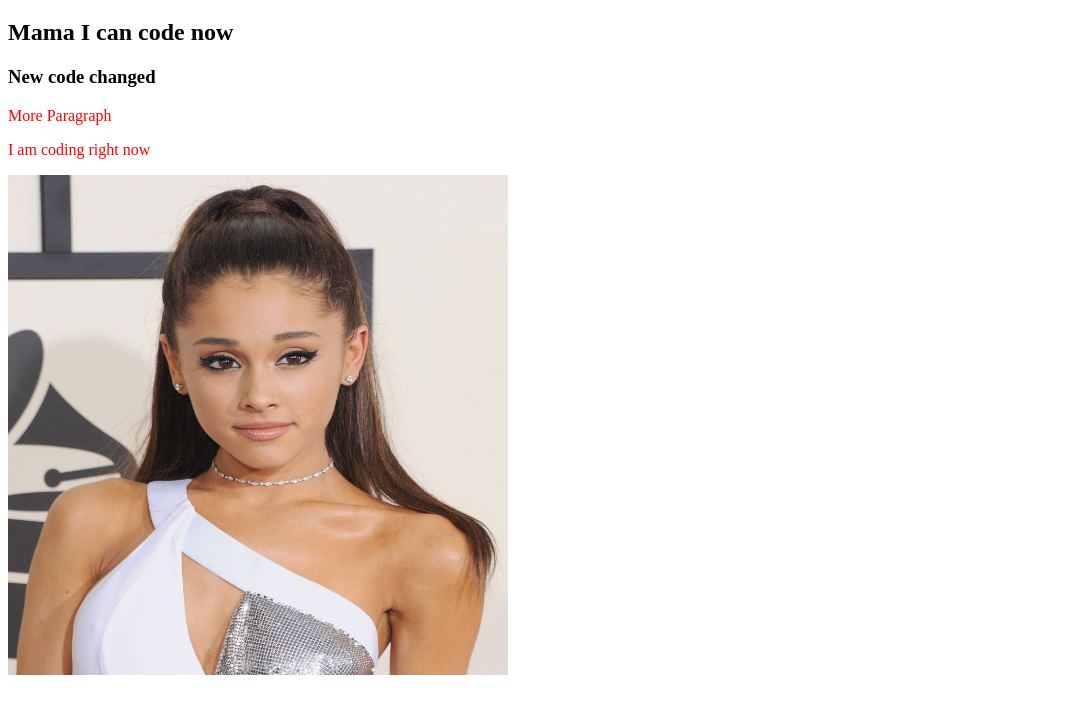
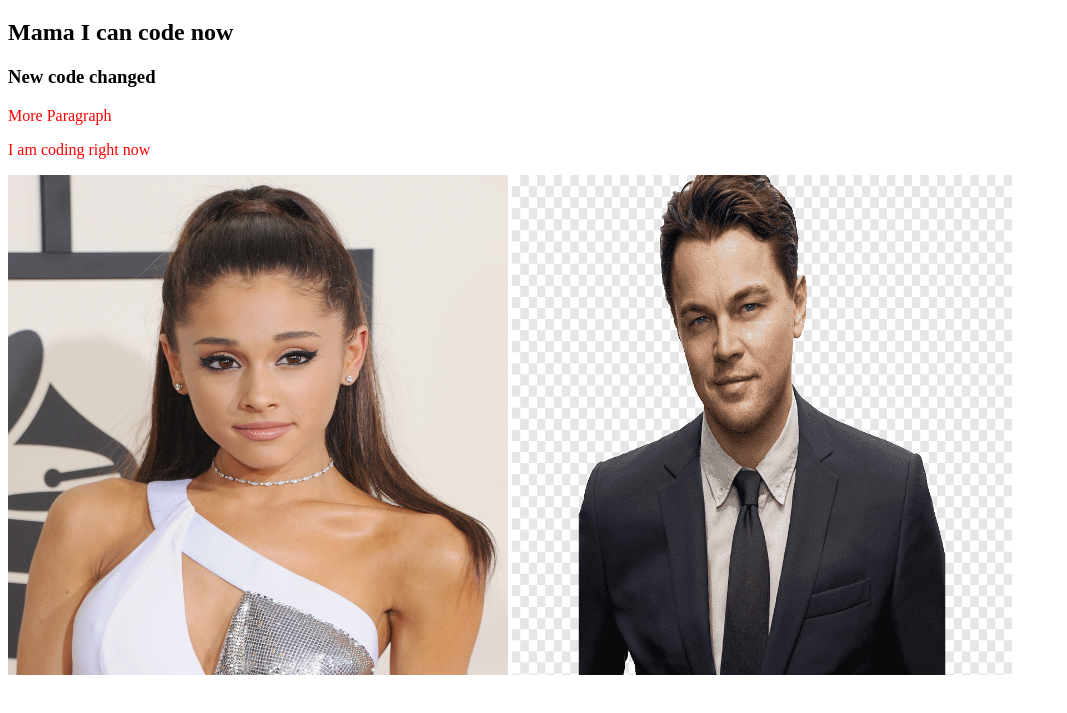
Before and after one commit to rahaatul/my-second-repo, a plain HTML site: page index.html in a window 1280 px wide. Shown: the part 61-774 px from the top of the page, without its empty margins (0-1067 px from the left). Drawn offline with Linux system fonts and the light colour scheme.

Commit message:
decap added

```diff
--- a/index.html
+++ b/index.html
@@ -14,6 +14,8 @@
     <p>More Paragraph</p>
     <p>I am coding right now</p>
     <img src="ariana.jpg" alt="">
+    <img src="decap.png" alt="">
+
 
 </body>
 </html>
```
Also changed, not shown: decap.png (added).
